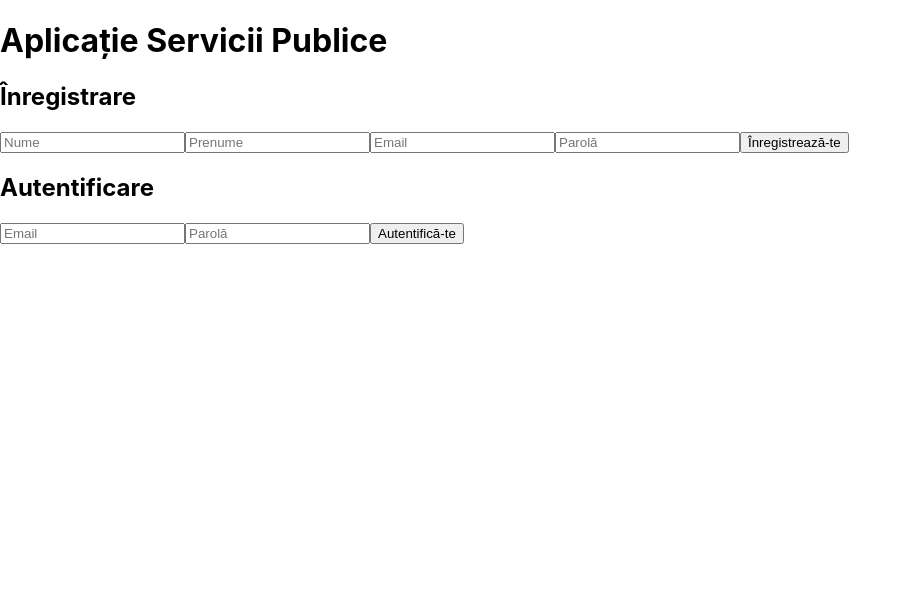
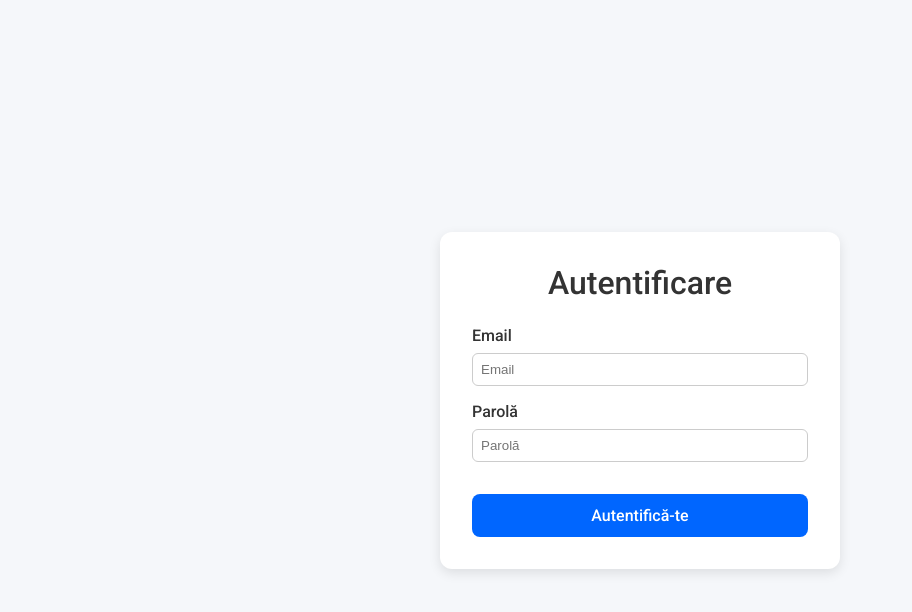
Before and after one commit to VictorRudinciuc/Practica_anul_3, a React (Create React App) app in the folder client/: page /login in a window 1280 px wide. Shown: the top 612 px of the page, without its empty margins (0-912 px from the left). Built offline with nearby package versions, Linux system fonts and the light colour scheme.

Commit message:
mai frumos+ mai organizat

```diff
--- a/client/package.json
+++ b/client/package.json
@@ -10,6 +10,7 @@
     "client": "file:",
     "react": "^19.1.0",
     "react-dom": "^19.1.0",
+    "react-router-dom": "^7.6.0",
     "react-scripts": "^5.0.1",
     "web-vitals": "^2.1.4"
   },
--- a/client/src/App.css
+++ b/client/src/App.css
@@ -1,38 +1,94 @@
+/* src/App.css */
 .App {
+  display: flex;
+  align-items: center;
+  justify-content: center;
+  min-height: 100vh;
+  padding: 1rem;
+}
+
+.card {
+  background-color: #fff;
+  padding: 2rem;
+  border-radius: 12px;
+  box-shadow: 0 4px 12px rgba(0, 0, 0, 0.1);
+  width: 100%;
+  max-width: 400px;
   text-align: center;
 }
 
-.App-logo {
-  height: 40vmin;
-  pointer-events: none;
+.card h1 {
+  margin-bottom: 1.5rem;
+  font-weight: 500;
 }
 
-@media (prefers-reduced-motion: no-preference) {
-  .App-logo {
-    animation: App-logo-spin infinite 20s linear;
-  }
+.button-group {
+  display: flex;
+  flex-direction: column;
+  gap: 1rem;
 }
 
-.App-header {
-  background-color: #282c34;
-  min-height: 100vh;
-  display: flex;
-  flex-direction: column;
-  align-items: center;
-  justify-content: center;
-  font-size: calc(10px + 2vmin);
-  color: white;
+.btn {
+  padding: 0.75rem 1.25rem;
+  border: none;
+  border-radius: 8px;
+  font-size: 1rem;
+  font-weight: 500;
+  cursor: pointer;
+  transition: background-color 0.2s ease;
 }
 
-.App-link {
-  color: #61dafb;
+.btn-primary {
+  background-color: #0066ff;
+  color: #fff;
 }
 
-@keyframes App-logo-spin {
-  from {
-    transform: rotate(0deg);
-  }
-  to {
-    transform: rotate(360deg);
-  }
+.btn-primary:hover {
+  background-color: #0051cc;
 }
+
+.btn-secondary {
+  background-color: #f0f0f0;
+  color: #333;
+}
+
+.btn-secondary:hover {
+  background-color: #d9d9d9;
+}
+
+
+.form-group {
+  text-align: left;
+  margin-bottom: 1rem;
+}
+
+.form-group label {
+  display: block;
+  margin-bottom: 0.5rem;
+  font-weight: 500;
+}
+
+.form-group input {
+  width: 100%;
+  padding: 0.5rem;
+  border: 1px solid #ccc;
+  border-radius: 6px;
+}
+
+.submit-btn {
+  margin-top: 1rem;
+  width: 100%;
+  padding: 0.75rem;
+  border: none;
+  border-radius: 8px;
+  font-size: 1rem;
+  font-weight: 500;
+  cursor: pointer;
+  transition: background-color 0.2s ease;
+  background-color: #0066ff;
+  color: #fff;
+}
+
+.submit-btn:hover {
+  background-color: #0051cc;
+}
--- a/client/src/App.js
+++ b/client/src/App.js
@@ -1,13 +1,23 @@
-import Login from './pages/Login';
+import React from 'react';
+import { Routes, Route } from 'react-router-dom';
+import { Navigate } from 'react-router-dom';
+import './index.css';
+import './App.css';
+
+import Home     from './pages/Home';
 import Register from './pages/Register';
+import Login    from './pages/Login';
 
 function App() {
   return (
-    <div>
-      <h1>Aplicație Servicii Publice</h1>
-      <Register />
-      <Login />
-    </div>
+    <Routes>
+      <Route path="/" element={<Navigate to="/home" replace />} />
+      <Route path="/home"     element={<Home />} />
+
+
+      <Route path="/register" element={<Register />} />
+      <Route path="/login"    element={<Login />} />
+    </Routes>
   );
 }
 
--- a/client/src/index.css
+++ b/client/src/index.css
@@ -1,13 +1,17 @@
-body {
+
+@import url('https://fonts.googleapis.com/css2?family=Roboto:wght@400;500;700&display=swap');
+
+* {
+  box-sizing: border-box;
   margin: 0;
-  font-family: -apple-system, BlinkMacSystemFont, 'Segoe UI', 'Roboto', 'Oxygen',
-    'Ubuntu', 'Cantarell', 'Fira Sans', 'Droid Sans', 'Helvetica Neue',
-    sans-serif;
-  -webkit-font-smoothing: antialiased;
-  -moz-osx-font-smoothing: grayscale;
+  padding: 0;
 }
 
-code {
-  font-family: source-code-pro, Menlo, Monaco, Consolas, 'Courier New',
-    monospace;
+body {
+  font-family: 'Roboto', sans-serif;
+  background-color: #f5f7fa;
+  color: #333;
 }
+a, button {
+  font-family: inherit;
+}
--- a/client/src/index.js
+++ b/client/src/index.js
@@ -1,17 +1,16 @@
 import React from 'react';
-import ReactDOM from 'react-dom/client';
+import { createRoot } from 'react-dom/client';
+import { BrowserRouter } from 'react-router-dom';
 import './index.css';
 import App from './App';
 import reportWebVitals from './reportWebVitals';
 
-const root = ReactDOM.createRoot(document.getElementById('root'));
+const container = document.getElementById('root');
+const root = createRoot(container);
+
 root.render(
-  <React.StrictMode>
+  <BrowserRouter>
     <App />
-  </React.StrictMode>
+  </BrowserRouter>
 );
-
-// If you want to start measuring performance in your app, pass a function
-// to log results (for example: reportWebVitals(console.log))
-// or send to an analytics endpoint. Learn more: https://bit.ly/CRA-vitals
 reportWebVitals();
--- /dev/null
+++ b/client/src/pages/Home.js
@@ -0,0 +1,21 @@
+// src/pages/Home.js
+import React from 'react';
+import { Link } from 'react-router-dom';
+
+export default function Home() {
+  return (
+    <div className="App">
+      <div className="card">
+        <h1>Servicii Publice</h1>
+        <div className="button-group">
+          <Link to="/register">
+            <button className="btn btn-primary">Înregistrează-te</button>
+          </Link>
+          <Link to="/login">
+            <button className="btn btn-secondary">Autentifică-te</button>
+          </Link>
+        </div>
+      </div>
+    </div>
+  );
+}
--- a/client/src/pages/Login.js
+++ b/client/src/pages/Login.js
@@ -1,10 +1,13 @@
 import { useState } from 'react';
+import { useNavigate } from 'react-router-dom';
 
 export default function Login() {
   const [email, setEmail] = useState('');
   const [password, setPassword] = useState('');
+  const navigate = useNavigate();
 
   const login = async () => {
+    try {
       const res = await fetch('http://localhost:4000/auth/login', {
         method: 'POST',
         headers: { 'Content-Type': 'application/json' },
@@ -12,32 +15,47 @@ export default function Login() {
       });
       const data = await res.json();
       if (res.ok) {
-
+        // Salvează tokenul și redirecționează
         localStorage.setItem('token', data.token);
-      alert('Autentificat cu succes!');
-      setEmail('');
-      setPassword('');
+        navigate('/dashboard');
       } else {
-      alert(data.error);
+        // Afișează mesajul de eroare de la server
+        alert(data.message || 'Date de autentificare invalide');
+      }
+    } catch (err) {
+      console.error(err);
+      alert('Eroare la conectare. Încearcă din nou.');
     }
   };
 
   return (
-    <div>
-      <h2>Autentificare</h2>
+    <div className="App">
+      <div className="card">
+        <h1>Autentificare</h1>
+        <div className="form-group">
+          <label htmlFor="email">Email</label>
           <input
+            id="email"
             type="email"
             value={email}
             onChange={e => setEmail(e.target.value)}
             placeholder="Email"
           />
+        </div>
+        <div className="form-group">
+          <label htmlFor="password">Parolă</label>
           <input
+            id="password"
             type="password"
             value={password}
             onChange={e => setPassword(e.target.value)}
             placeholder="Parolă"
           />
-      <button onClick={login}>Autentifică-te</button>
+        </div>
+        <button onClick={login} className="submit-btn">
+          Autentifică-te
+        </button>
+      </div>
     </div>
   );
 }
--- a/client/src/pages/Register.js
+++ b/client/src/pages/Register.js
@@ -1,10 +1,12 @@
 import { useState } from 'react';
+import { useNavigate } from 'react-router-dom';
 
 export default function Register() {
   const [nume, setNume] = useState('');
   const [prenume, setPrenume] = useState('');
   const [email, setEmail] = useState('');
   const [password, setPassword] = useState('');
+  const navigate = useNavigate();
 
   const validateEmail = email =>
     /^[^\s@]+@[^\s@]+\.[^\s@]+$/.test(email);
@@ -12,19 +14,20 @@ export default function Register() {
     /^(?=.*[A-Z])(?=.*\d)(?=.*[!@#$%^&*]).{8,}$/.test(password);
 
   const register = async () => {
-    if (!nume || !prenume) {
-      alert('Te rugăm să introduci atât numele, cât și prenumele.');
+    if (!nume.trim() || !prenume.trim()) {
+      alert('Te rugăm să completezi numele și prenumele.');
       return;
     }
     if (!validateEmail(email)) {
-      alert('Email invalid. Ex: exemplu@mail.com');
+      alert('Te rugăm să introduci un email valid.');
       return;
     }
     if (!validatePassword(password)) {
-      alert('Parolă prea slabă. Minim 8 caractere, o majusculă, o cifră și un simbol.');
+      alert('Parola trebuie să aibă minim 8 caractere, cel puțin o literă mare, o cifră și un caracter special.');
       return;
     }
 
+    try {
       const res = await fetch('http://localhost:4000/auth/register', {
         method: 'POST',
         headers: { 'Content-Type': 'application/json' },
@@ -32,45 +35,65 @@ export default function Register() {
       });
       const data = await res.json();
       if (res.ok) {
-      alert(data.message);
-
-      setNume('');
-      setPrenume('');
-      setEmail('');
-      setPassword('');
+        alert('Înregistrare realizată cu succes!');
+        navigate('/login');
       } else {
-      alert(data.error);
+        alert(data.message || 'A apărut o eroare la înregistrare.');
+      }
+    } catch (err) {
+      console.error(err);
+      alert('Eroare la înregistrare. Încearcă din nou.');
     }
   };
 
   return (
-    <div>
-      <h2>Înregistrare</h2>
+    <div className="App">
+      <div className="card">
+        <h1>Înregistrare</h1>
+        <div className="form-group">
+          <label htmlFor="nume">Nume</label>
           <input
+            id="nume"
             type="text"
             value={nume}
             onChange={e => setNume(e.target.value)}
             placeholder="Nume"
           />
+        </div>
+        <div className="form-group">
+          <label htmlFor="prenume">Prenume</label>
           <input
+            id="prenume"
             type="text"
             value={prenume}
             onChange={e => setPrenume(e.target.value)}
             placeholder="Prenume"
           />
+        </div>
+        <div className="form-group">
+          <label htmlFor="email">Email</label>
           <input
+            id="email"
             type="email"
             value={email}
             onChange={e => setEmail(e.target.value)}
             placeholder="Email"
           />
+        </div>
+        <div className="form-group">
+          <label htmlFor="password">Parolă</label>
           <input
+            id="password"
             type="password"
             value={password}
             onChange={e => setPassword(e.target.value)}
             placeholder="Parolă"
           />
-      <button onClick={register}>Înregistrează-te</button>
+        </div>
+        <button onClick={register} className="submit-btn">
+          Înregistrează-te
+        </button>
+      </div>
     </div>
   );
 }
```
Also changed, not shown: 1 other file (tests, documents, lock files or other folders). Lines whose indentation alone changed are shown as unchanged.
